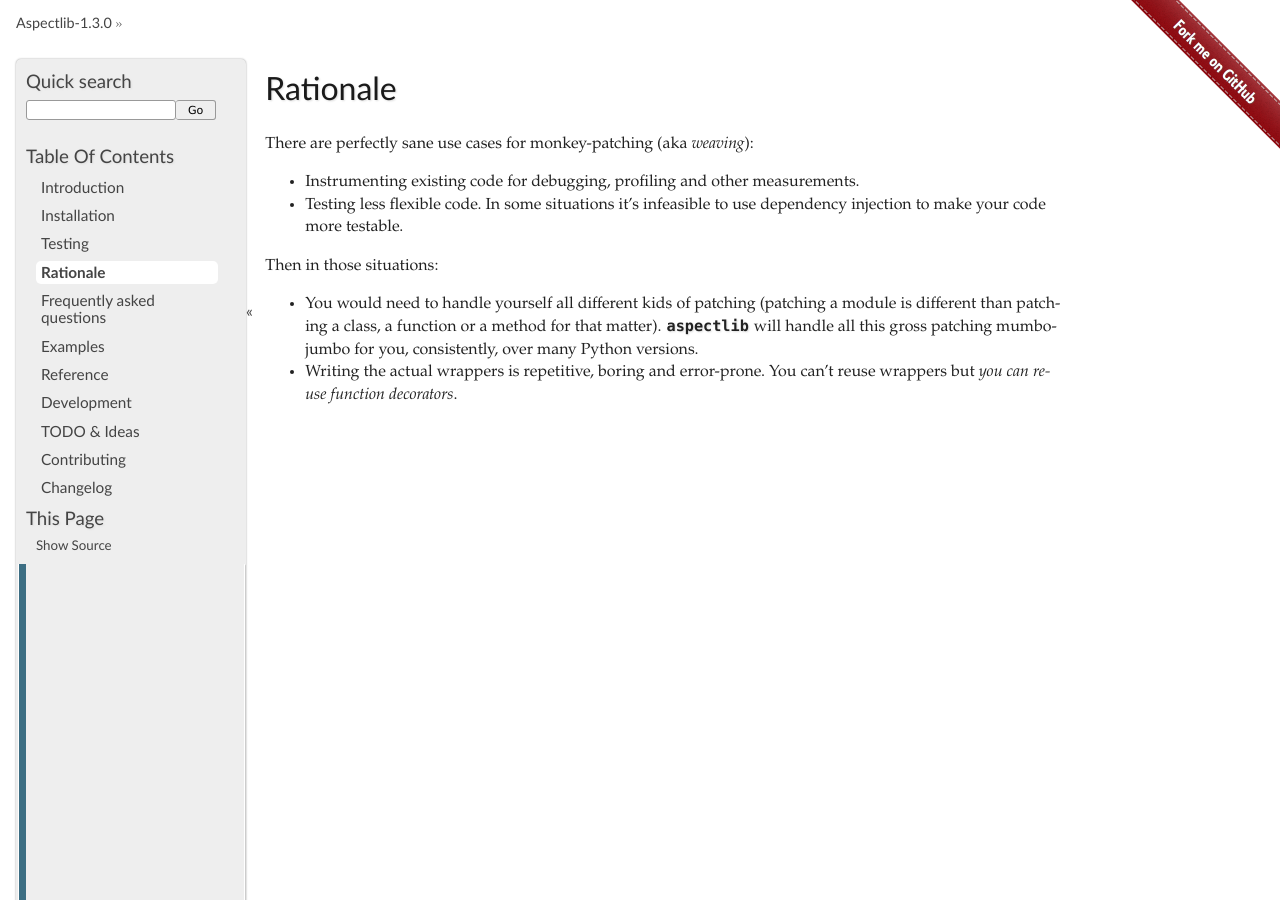
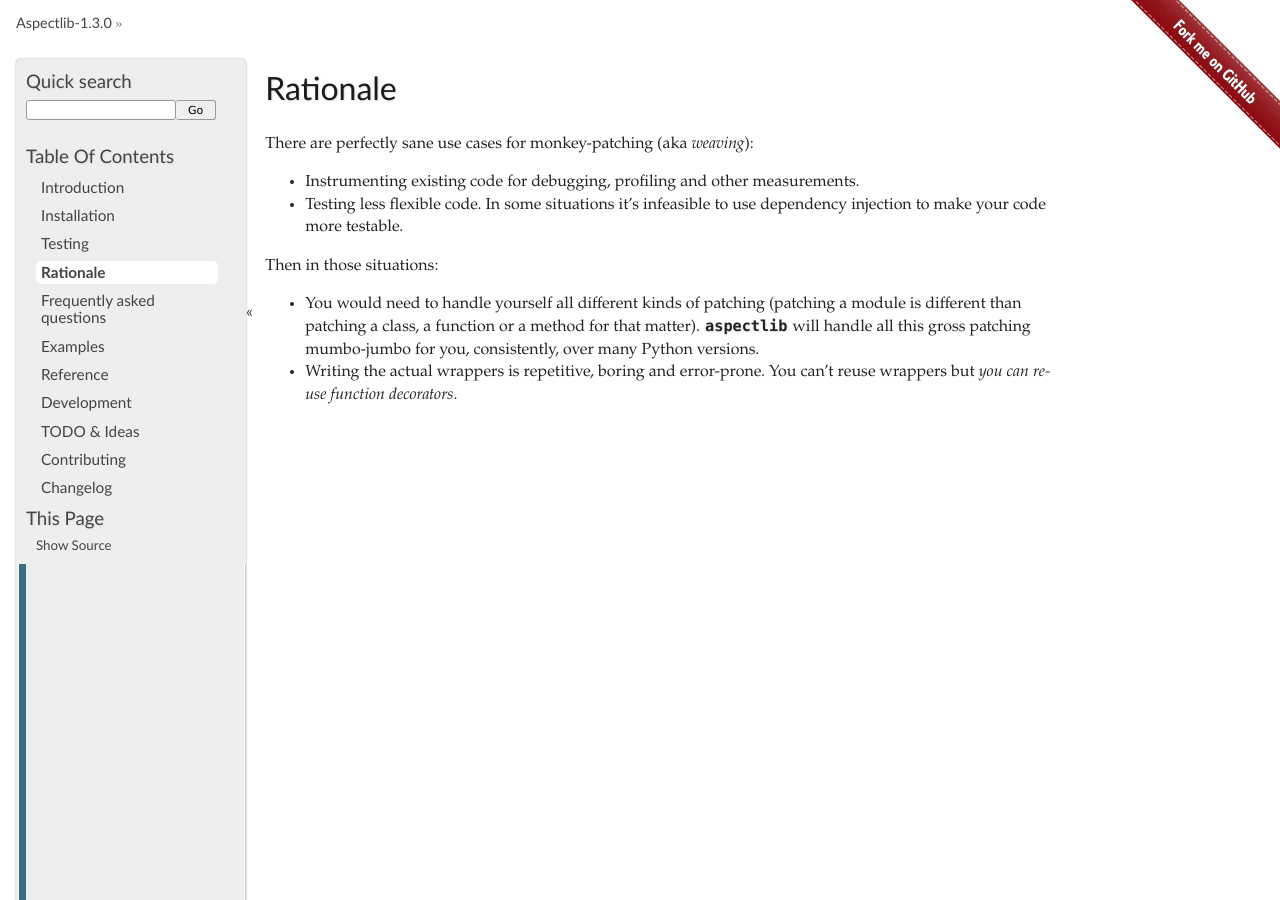
Before and after one commit to ionelmc/python-aspectlib, a Sphinx documentation site: the page built from docs/rationale.rst, in a window 1280 px wide and 900 px high. Built offline with Sphinx 7.4.7, drawn with Linux system fonts in a browser that asks for light colours.

Commit message:
Fix a typo "kids" –> "kinds"

```diff
--- a/docs/rationale.rst
+++ b/docs/rationale.rst
@@ -9,7 +9,7 @@ There are perfectly sane use cases for monkey-patching (aka *weaving*):
 
 Then in those situations:
 
-* You would need to handle yourself all different kids of patching (patching
+* You would need to handle yourself all different kinds of patching (patching
   a module is different than patching a class, a function or a method for that matter).
   ``aspectlib`` will handle all this gross patching mumbo-jumbo for you, consistently, over many Python versions.
 * Writing the actual wrappers is repetitive, boring and error-prone. You can't reuse wrappers
```
